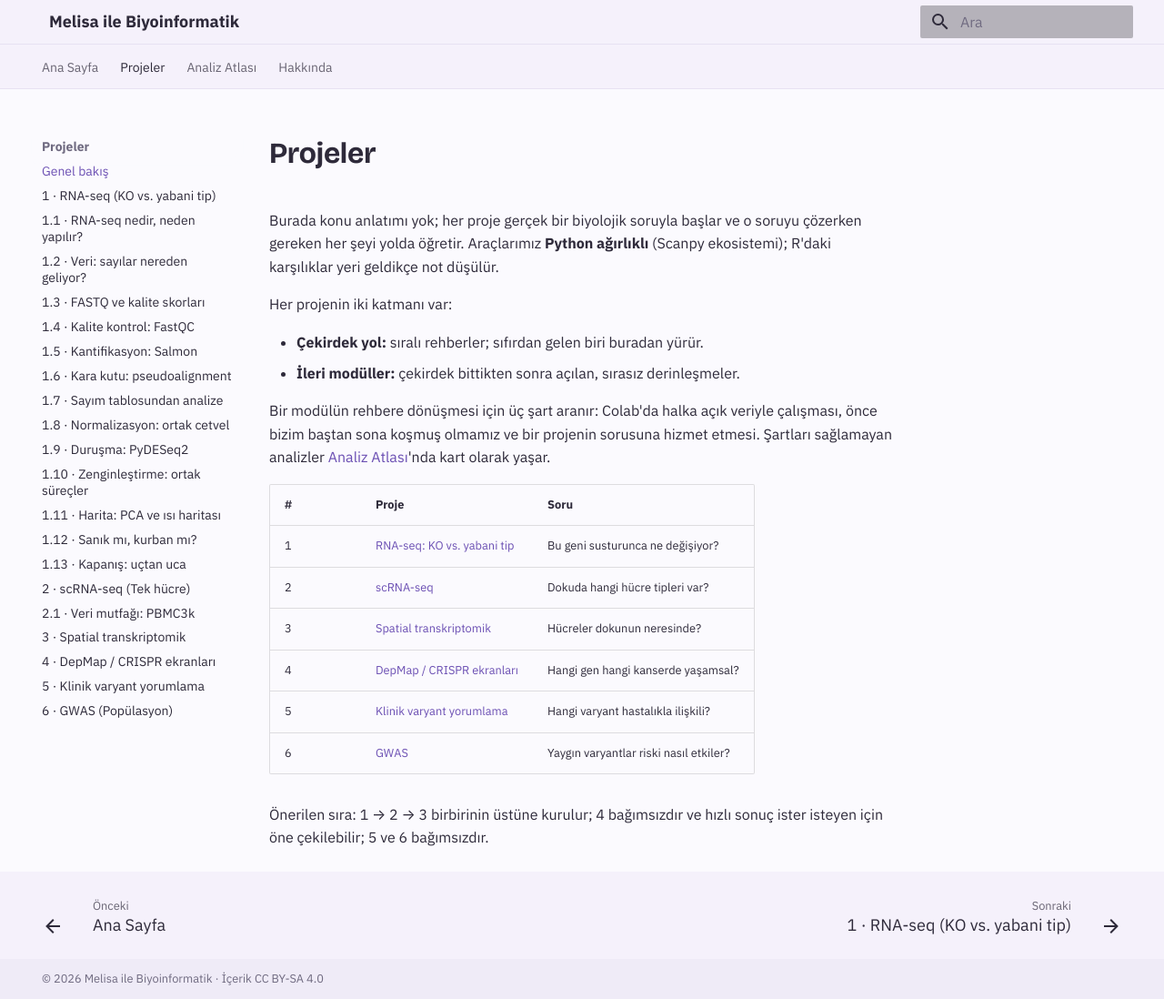
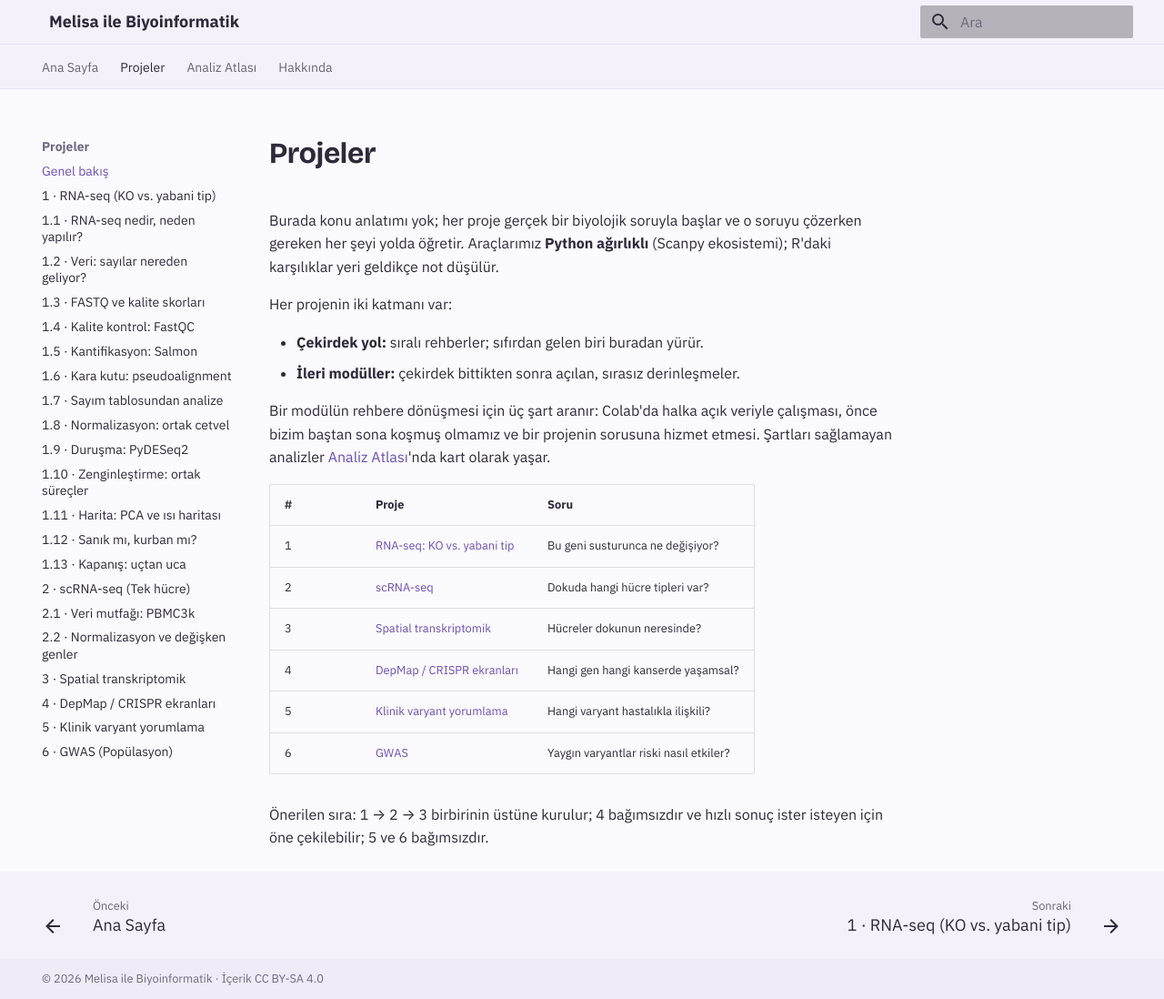
Before and after one commit to melissa-04/melisayla-biyoinformatik, an MkDocs documentation site: the page built from docs/projeler/index.md, in a window 1280 px wide and 1098 px high. Shown: the whole window at 91% size. Built offline with MkDocs 1.6.1 and Material for MkDocs 9.7.7, drawn with Linux system fonts in a browser that asks for light colours.

Commit message:
Add section for Normalization and variable genes

```diff
--- a/mkdocs.yml
+++ b/mkdocs.yml
@@ -39,6 +39,7 @@ nav:
       - "1.13 · Kapanış: uçtan uca": projeler/rna-seq-12.md
       - "2 · scRNA-seq (Tek hücre)": projeler/scrna.md
       - "2.1 · Veri mutfağı: PBMC3k": projeler/scrna-01.md
+      - "2.2 · Normalizasyon ve değişken genler": projeler/scrna-02.md
       - "3 · Spatial transkriptomik": projeler/spatial.md
       - "4 · DepMap / CRISPR ekranları": projeler/depmap.md
       - "5 · Klinik varyant yorumlama": projeler/varyant-cagirma.md
```
